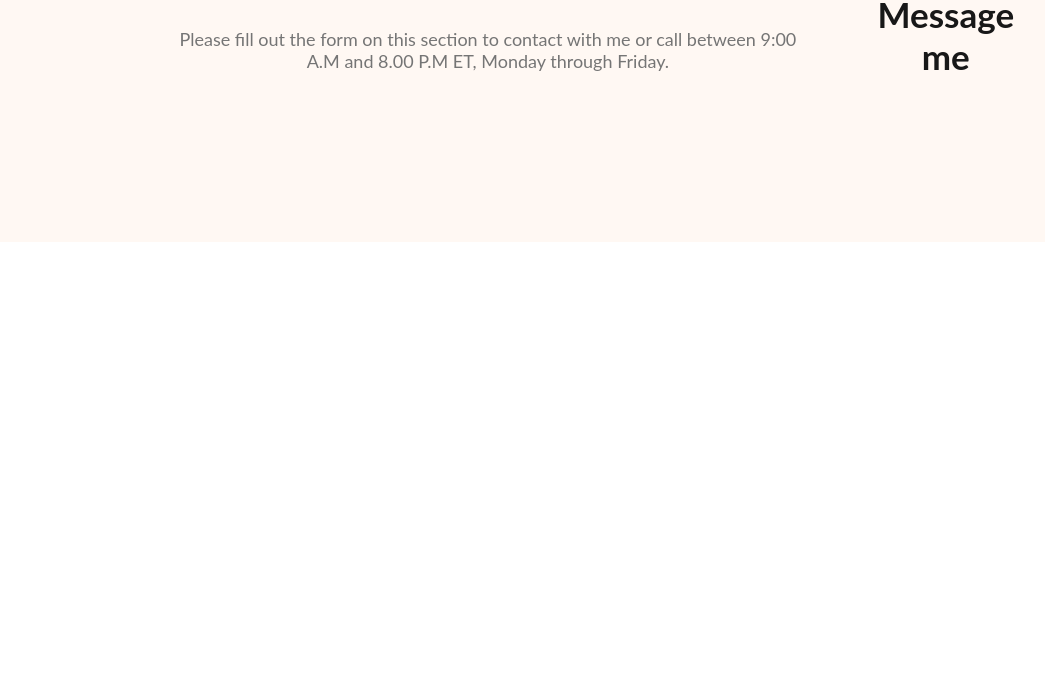
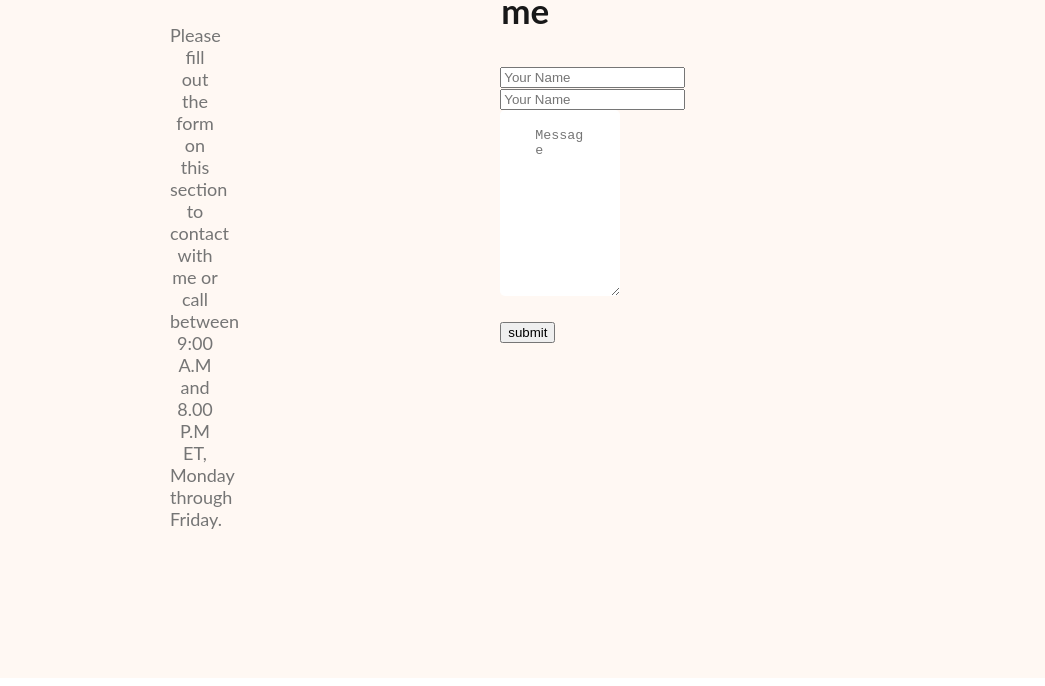
Before and after one commit to nisattabassum25/webdevelopar-porttfolio, a plain HTML site: page index.html in a window 1280 px wide. Shown: the part 3524-4210 px from the top of the page, without its empty margins (38-1083 px from the left). Before the commit the page ends 3774 px from the top, so only its background shows below. Drawn offline with Linux system fonts and the light colour scheme.

Commit message:
finishied footer section with contact from

```diff
--- a/index.html
+++ b/index.html
@@ -183,6 +183,12 @@
 
         <div class="footer-colum">
             <h3 class="section-title">Let’s Message me</h3>
+            <form class="contact" action="">
+                <input type="text" placeholder="Your Name">
+                <input type="email" name="" placeholder="Your Name"id="">
+                <textarea name=""placeholder="Message" id="" cols="30" rows="10"></textarea>
+                <input class="b" type="submit" value="submit">
+            </form>
         </div>
 
     </footer>
--- a/styles/portfolio.css
+++ b/styles/portfolio.css
@@ -159,7 +159,7 @@ main section{
 }
 
 
-}
+
 
 .resume-item-institute{
     margin-bottom: 20px;
@@ -181,7 +181,22 @@ main section{
 /* footer style */
 footer{
     display: flex;
+    gap: 100px;
     background-color: #FFF8F3;
     margin-top: 100px;
     padding: 130px 200px;
 }
+.footer-colum{
+    width: 50px;
+}
+
+.contect input [type="text"], .contect input[type="email"], textarea {
+    display: block;
+    margin-bottom:25px;
+    padding: 18px 35px;
+    color: #757575;
+    border-radius: 5px;
+    background: #FFF;
+    border: 0;
+    width: 100%;
+}
```
